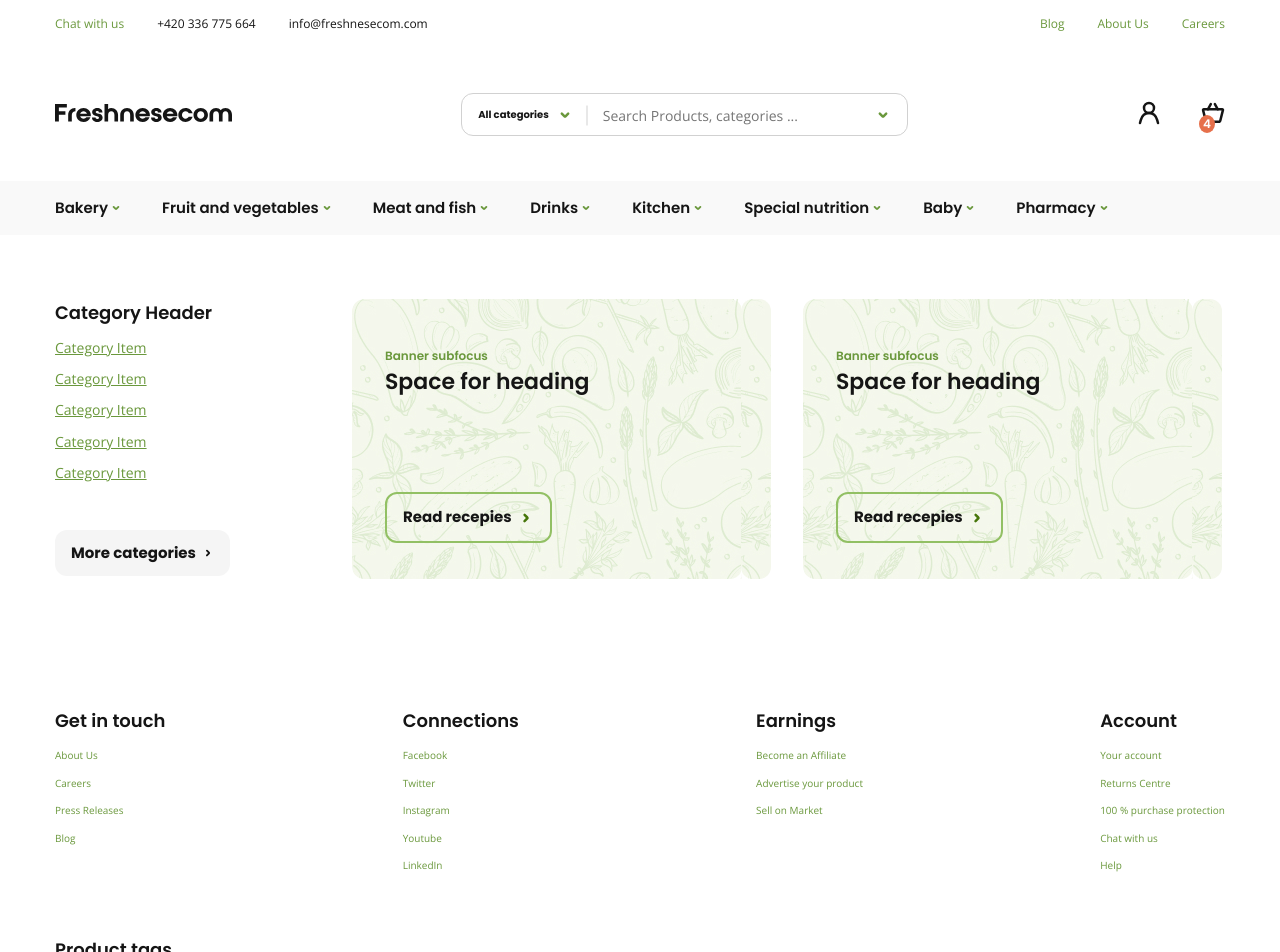
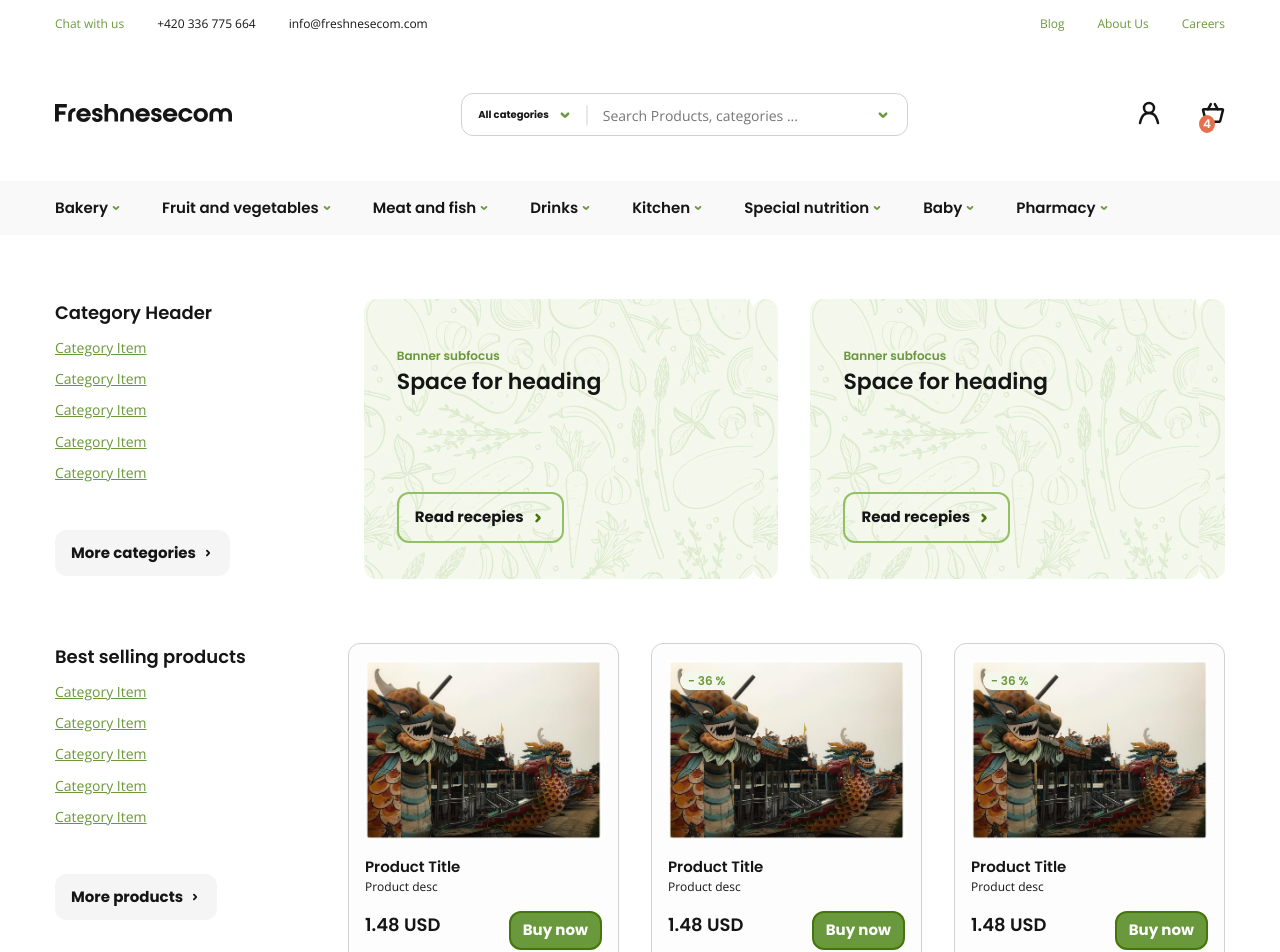
Before and after one commit to DoDuong1497/cfdshop, a React (Create React App) app: page / in a window 1280 px wide. Shown: the top 952 px of the page. Built offline with nearby package versions, Linux system fonts and the light colour scheme.

Commit message:
Chung / product-default - homepage update

```diff
--- a/src/components/category/style.scss
+++ b/src/components/category/style.scss
@@ -1,7 +1,7 @@
 @import '../../assets/css/style.scss';
 
 .category{
-    padding-right: 90px;
+    width: 282px;
     &__header{
         font-family: 'ps';
         font-size: var(--h4-fs);
--- /dev/null
+++ b/src/components/product/index.jsx
@@ -0,0 +1,29 @@
+import React from 'react'
+import './style.scss'
+import Button from '../button'
+import img from '../../assets/img/productDemo.jpg'
+import classNames from 'classnames'
+
+export default function Product({productTitle='Product Title', productDesc='Product desc', price='39.99', discount}) {
+    return (
+        <div className={classNames('product')}>
+            <div className="product__top">
+                <img src={img} className='product__top-img' alt="" />
+                {/* <div className="product__top-img"></div> */}
+                <div className="product__top-discount">
+                <h6>{discount}</h6>
+                </div>
+            </div>
+            <div className="product__bottom">
+                <div className="product__bottom-info">
+                    <h5>{productTitle}</h5>
+                    <p>{productDesc}</p>
+                </div>
+                <div className="product__bottom-price">
+                    <h4>{price} USD</h4>
+                    <Button color='colored'>Buy now</Button>
+                </div>
+            </div>
+        </div>
+    )
+}
--- /dev/null
+++ b/src/components/product/style.scss
@@ -0,0 +1,57 @@
+@import '../../assets/css/style.scss';
+
+.product{
+    padding: 16px;
+    display: flex;
+    flex-direction: column;
+    gap: 16px;
+    border-radius: 12px;
+    background: $c1-j;
+    border: 1px solid $c1-d;
+    &__top{
+        position: relative;
+        width: 237px;
+        height: 180px;
+        overflow: hidden;
+        flex-shrink: 1;
+        background-color: #ccc;
+        &-img{
+            // @include midimg;
+            width: 100%;
+            height: 100%;
+        }
+        &-discount{
+            position: absolute;
+            top: 12px;
+            left: 12px;
+            border-radius: 12px;
+            background: $c2-e;
+            h6{
+                @include s6;
+                color: $c2-a;
+                padding: 0 8px;
+            }
+        }
+    }
+    &__bottom{
+        flex: 1;
+        display: flex;
+        flex-direction: column;
+        gap: 16px;
+        &-info{
+            h5{
+                @include s5;
+            }
+            p{
+                @include cap-d;
+            }
+        }
+        &-price{
+            display: flex;
+            justify-content: space-between;
+            h4{
+                @include s4;
+            }
+        }
+    }
+}
--- a/src/pages/home/index.js
+++ b/src/pages/home/index.js
@@ -1,11 +1,14 @@
 import React from 'react'
 import BannerSection from './bannerSection'
+import Productwcate from './productwcate'
 import './style.scss'
 
 export default function Home() {
     return (
         <div className='container'>
             <BannerSection/>
+            <Productwcate header='Best selling products'/>
+            <Productwcate header='Best from Farmers'/>
         </div>
     )
 }
--- /dev/null
+++ b/src/pages/home/productwcate.jsx
@@ -0,0 +1,21 @@
+import React from 'react'
+import Category from '../../components/category'
+import Product from '../../components/product'
+import './productwcate.scss'
+
+export default function Productwcate({header}) {
+    const price = [
+    {
+        price: '1.48'
+    }
+
+]
+    return (
+        <section className='productwcate'>
+            <Category header={header} button='More products'/>
+                <Product price={price.map(price => price.price)}/>
+                <Product price={price.map(price => price.price)} discount='- 36 %'/>
+                <Product price={price.map(price => price.price)} discount='- 36 %'/>
+        </section>
+    )
+}
--- /dev/null
+++ b/src/pages/home/productwcate.scss
@@ -0,0 +1,5 @@
+.productwcate{
+    margin: 64px 0;
+    display: flex;
+    gap: 32px;
+}
```
Also changed, not shown: src/assets/img/productDemo.jpg (added), src/components/icon/index.jsx (line endings or trailing spaces), src/constant/first.md (deleted).
